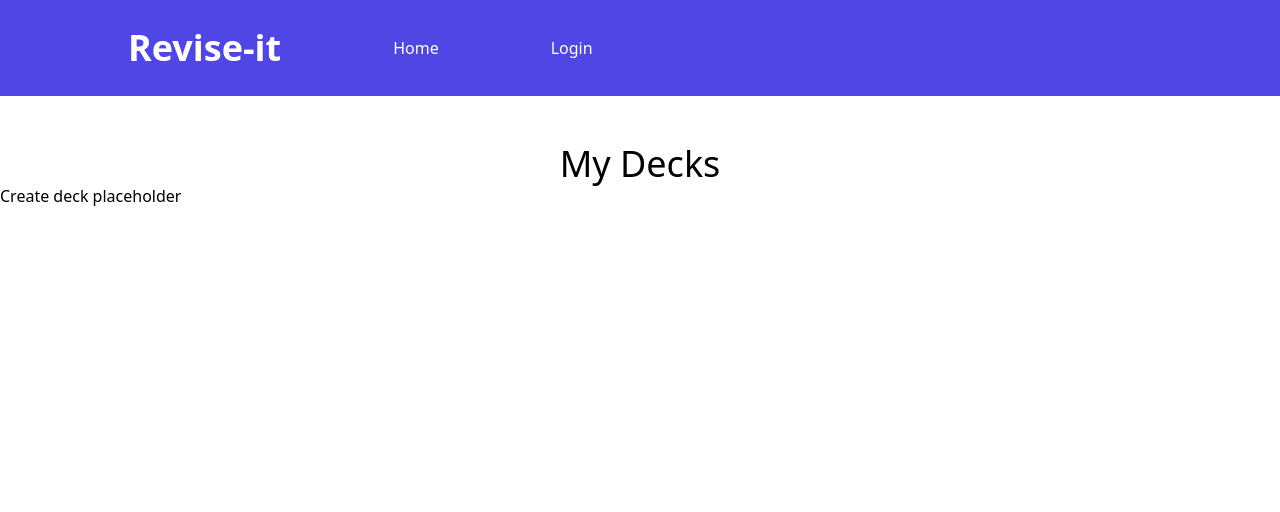
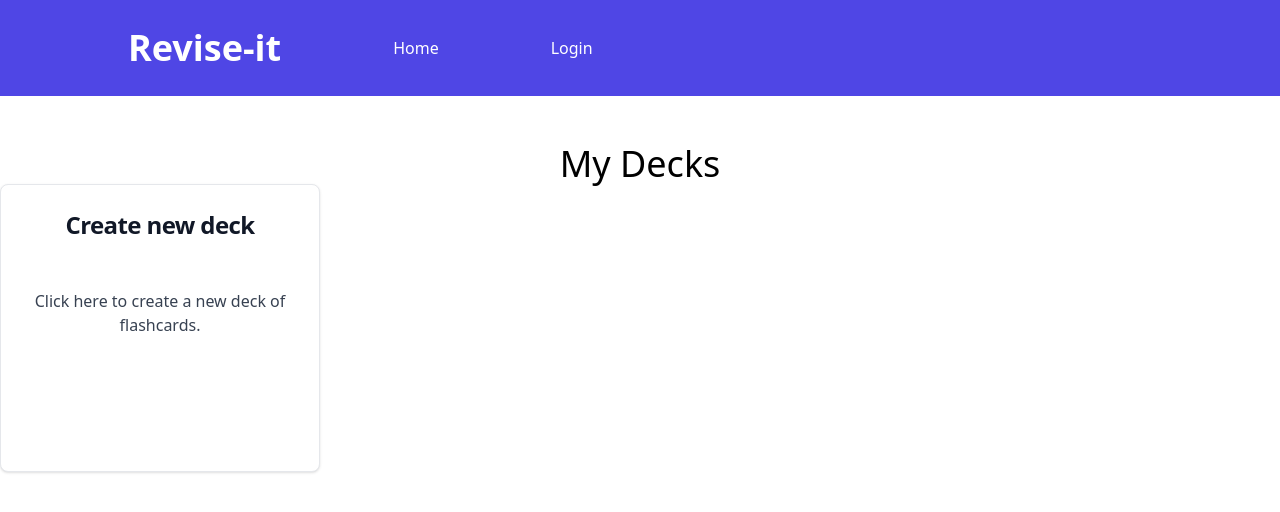
Before and after one commit to liam1703/revise-it, a Vue app in the folder frontend/: page /my-decks in a window 1280 px wide. Shown: the top 512 px of the page. Built offline with nearby package versions, Linux system fonts and the light colour scheme.

Commit message:
Card for creating new deck

```diff
--- a/frontend/src/components/CreateDeckCard.vue
+++ b/frontend/src/components/CreateDeckCard.vue
@@ -1,5 +1,16 @@
 <template>
-  <h1>Create deck placeholder</h1>
+  <div>
+    <a href="#" class="block max-w-xs p-6 max-h-sm h-72 bg-white border border-gray-200 rounded-lg shadow text-center hover:bg-gray-100 dark:bg-gray-800 dark:border-gray-700 dark:hover:bg-gray-700">
+      <h5 class="mb-12 text-2xl font-bold tracking-tight text-gray-900 dark:text-white ">Create new deck</h5>
+      <p class="font-normal text-gray-700 dark:text-gray-400">
+        Click here to create a new deck of flashcards.
+      </p>
+    </a>
+  </div>
+
+
+
+
 </template>
 
 <script setup>
--- a/frontend/src/views/Home.vue
+++ b/frontend/src/views/Home.vue
@@ -8,7 +8,7 @@
         <button @click.prevent="goToSignup" class="text-center border border-solid bg-purple-600 text-white p-3 hover:rounded-lg">Begin learning</button>
       </div>
       <div class="bg-gray-300 text-center rounded-lg w-10/12 mx-auto mt-24 p-8">
-        <h5 class="text-indigo-600 font-bold text-xl">What do we do?</h5>
+        <h5 class="text-indigo-600 font-bold text-xl animate-bounce">What do we do?</h5>
       </div>
     </div>
   </div>
```
